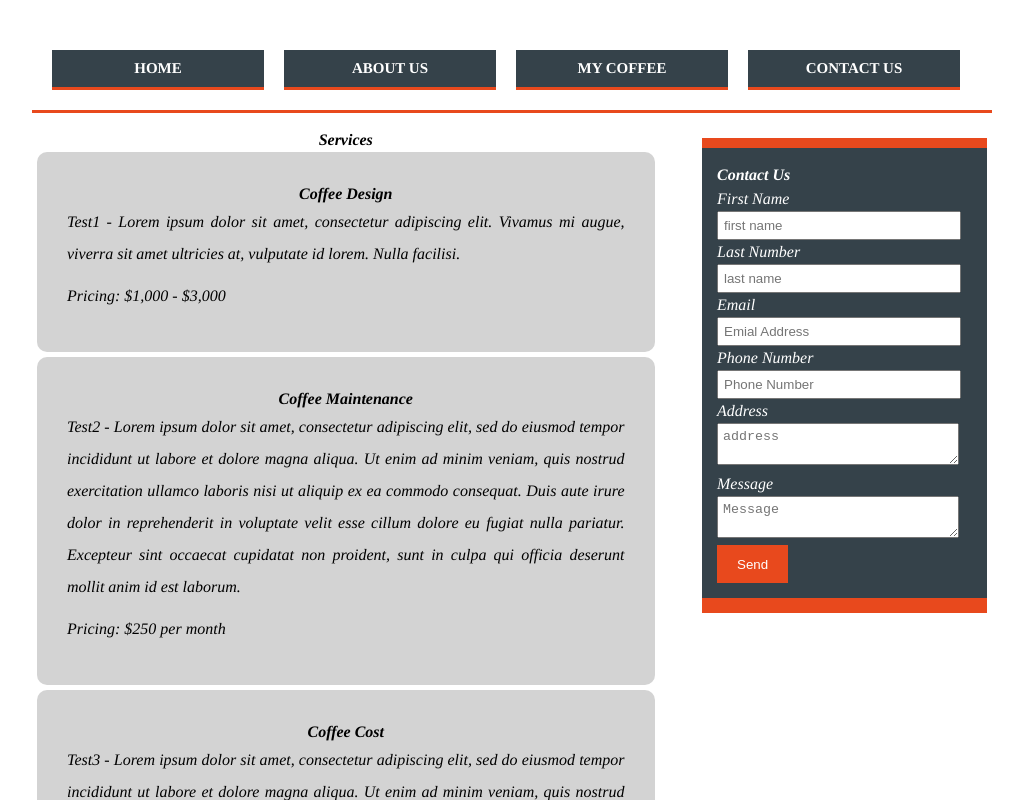
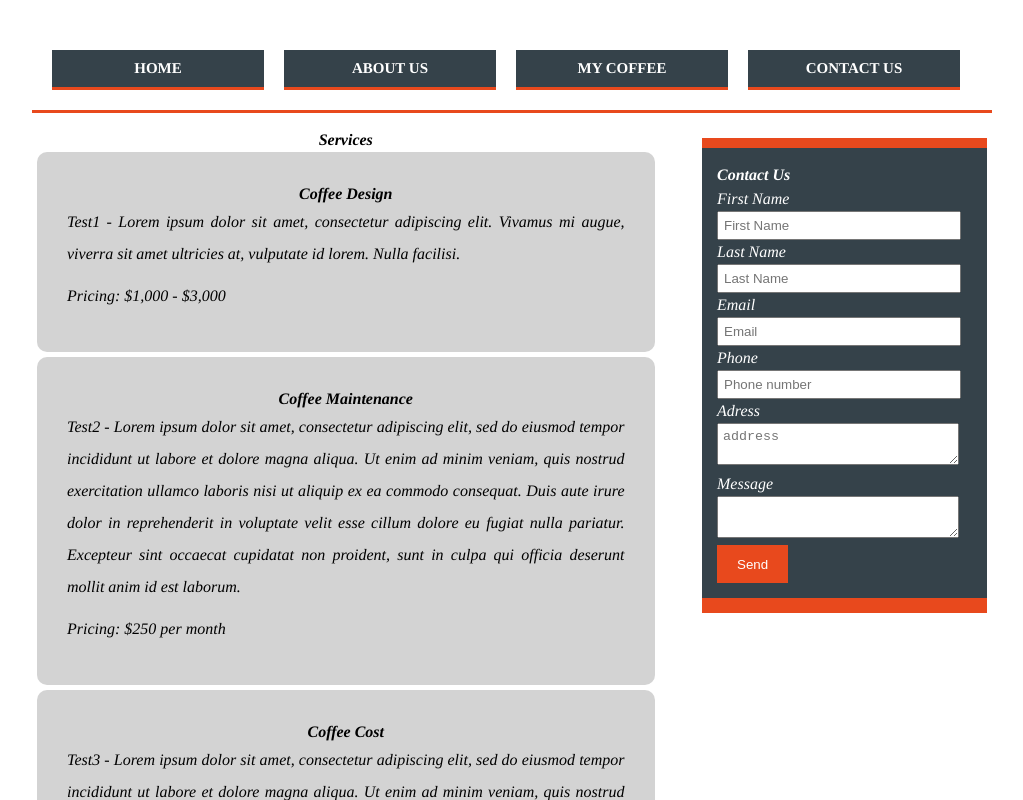
Before and after one commit to jdavault/camp-coffee, a React (Create React App) app: page /contact in a window 1280 px wide. Shown: the top 800 px of the page, without its empty margins (128-1151 px from the left). Built offline with nearby package versions, Linux system fonts and the light colour scheme.

Commit message:
created ContactForm.js

```diff
--- a/package.json
+++ b/package.json
@@ -10,6 +10,7 @@
     "react-dom": "^17.0.2",
     "react-router-dom": "^5.2.0",
     "react-scripts": "4.0.3",
+    "reactstrap": "^8.10.0",
     "web-vitals": "^1.0.1"
   },
   "scripts": {
--- a/src/components/CoffeeImg.js
+++ b/src/components/CoffeeImg.js
@@ -5,22 +5,19 @@ export default function CoffeeImg({ coffeeImg }) {
     return (
         <section id="boxes">
             <div className="boxContainer">
-                <div className="box">
                 {coffeeImg.map(coffeeImg => {
                     return (
-                            <div key={coffeeImg.id}>
-                                <img src={coffeeImg.image} width={200} height={200}
-                                />
+                        <div key={coffeeImg.id} className="box">
+                            <img
+                                src={coffeeImg.image}
+                                style={{ width: 200, height: 200 }} />
                             <h3> {coffeeImg.type} </h3>
                             <p> {coffeeImg.description} </p>
                         </div>
                     )
                 })}
-
-
             </div>
-            </div>
-        </section>
+        </section >
 
     )
 }
--- /dev/null
+++ b/src/components/ContactForm.js
@@ -0,0 +1,164 @@
+import React from "react"
+import { Button, Form, FormGroup, Label, Input, FormFeedback } from 'reactstrap';
+import "../App.css";
+
+
+class ContactForm extends React.Component {
+    constructor(props) {
+        super(props);
+
+        this.state = {
+            firstName: '',
+            lastName: '',
+            email: '',
+            phoneNum: '',
+            message: '',
+            touched: {
+                firstName: false,
+                lastName: false,
+                phoneNum: false,
+                email: false
+            }
+        };
+
+        this.handleInputChange = this.handleInputChange.bind(this);
+        this.handleSubmit = this.handleSubmit.bind(this);
+    }
+
+    validate(firstName, lastName,  email, phoneNum) {
+
+        const errors = {
+            firstName: '',
+            lastName: '',
+            email: '',
+            phoneNum: ''
+
+        };
+
+        if (this.state.touched.firstName) {
+            if (firstName.length < 2) {
+                errors.firstName = 'First name must be at least 2 characters.';
+            } else if (firstName.length > 15) {
+                errors.firstName = 'First name must be 15 or less characters.';
+            }
+        }
+
+        if (this.state.touched.lastName) {
+            if (lastName.length < 2) {
+                errors.lastName = 'Last name must be at least 2 characters.';
+            } else if (lastName.length > 15) {
+                errors.lastName = 'Last name must be 15 or less characters.';
+            }
+        }
+
+        const reg = /^\d+$/;
+        if (this.state.touched.phoneNum && !reg.test(phoneNum)) {
+            errors.phoneNum = 'The phone number should contain only numbers.';
+        }
+
+        if (this.state.touched.email && !email.includes('@')) {
+            errors.email = 'Email should contain a @';
+        }
+
+        return errors;
+    }
+
+
+    handleBlur = (field) => () => {
+        this.setState({
+            touched: {...this.state.touched, [field]: true}
+        });
+    }
+
+
+    handleInputChange(event) {
+        const target = event.target;
+        const name = target.name;
+        const value = target.type === 'checkbox' ? target.checked : target.value;
+
+        this.setState({
+            [name]: value
+        });
+    }
+
+    handleSubmit(event) {
+        console.log('Current state is: ' + JSON.stringify(this.state));
+        alert('Current state is: ' + JSON.stringify(this.state));
+        event.preventDefault();
+    }
+
+
+    render() {
+
+        const errors = this.validate(this.state.firstName, this.state.lastName, this.state.phoneNum, this.state.email);
+
+        return (
+            <>
+                <aside id="sidebar">
+                    <div className="dark">
+                    <h3>Contact Us</h3>
+                    <Form className="contactForm" onSubmit={this.handleSubmit}>
+                        <FormGroup row>
+                            <label htmlFor="firstName">First Name</label>
+                            <Input type="text" id="firstName" name="firstName"
+                                placeholder="First Name"
+                                value={this.state.firstName}
+                                invalid={errors.firstName}
+                                onBlur={this.handleBlur("firstName")}
+                                onChange={this.handleInputChange} />
+                            <FormFeedback>{errors.firstName}</FormFeedback>
+                        </FormGroup>
+                        <FormGroup row>
+                            <Label htmlFor="lastName">Last Name</Label>
+                            <Input type="text" id="lastName" name="lastName"
+                                placeholder="Last Name"
+                                value={this.state.lastName}
+                                invalid={errors.lastName}
+                                onBlur={this.handleBlur("lastName")}
+                                onChange={this.handleInputChange} />
+                            <FormFeedback>{errors.lastName}</FormFeedback>
+                        </FormGroup>
+                        <FormGroup row>
+                            <Label htmlFor="email">Email</Label>
+                            <Input type="email" id="email" name="email"
+                                placeholder="Email"
+                                value={this.state.email}
+                                invalid={errors.email}
+                                onBlur={this.handleBlur("email")}
+                                onChange={this.handleInputChange} />
+                            <FormFeedback>{errors.email}</FormFeedback>
+                        </FormGroup>
+                        <FormGroup row>
+                            <Label htmlFor="phoneNum">Phone</Label>
+                            <Input type="tel" id="phoneNum" name="phoneNum"
+                                placeholder="Phone number"
+                                value={this.state.phoneNum}
+                                invalid={errors.phoneNum}
+                                onBlur={this.handleBlur("phoneNum")}
+                                onChange={this.handleInputChange} />
+                            <FormFeedback>{errors.phoneNum}</FormFeedback>
+                        </FormGroup>
+                        <FormGroup row>
+                            <Label htmlFor="address">Adress</Label>
+                            <textarea placeholder="address"></textarea>
+                        </FormGroup>
+                        <FormGroup row>
+                            <Label htmlFor="message">Message</Label>
+                            <Input type="textarea" id="message" name="message"
+                                value={this.state.message}
+                                onChange={this.handleInputChange}></Input>
+                        </FormGroup>
+                        <FormGroup row>
+                            <Button className="button" type="submit">
+                            Send
+                            </Button>
+                        </FormGroup>
+                    </Form>
+                    </div>
+                </aside>
+            </>
+        )
+    }
+}
+
+export default ContactForm
--- a/src/components/ContactUs.js
+++ b/src/components/ContactUs.js
@@ -1,5 +1,7 @@
 import React from "react"
+
 import ServiceCards from "./SerivceCards"
+import ContactForm from "./ContactForm"
 
 function ContactUs() {
   const serviceCards = [
@@ -34,46 +36,9 @@ function ContactUs() {
             <h1 className="page-title">Services</h1>
             <ServiceCards serviceCards={serviceCards} />
           </article>
-          <aside id="sidebar">
-            <div className="dark">
-              <h3>Contact Us</h3>
-              <form className="contactForm">
-                <div>
-                  <label>First Name</label>
-                  <br />
-                  <input type="text" placeholder="first name" />
-                </div>
-                <div>
-                  <label>Last Number</label>
-                  <br />
-                  <input type="text" placeholder="last name" />
-                </div>
-                <div>
-                  <label>Email</label>
-                  <br />
-                  <input type="email" placeholder="Emial Address" />
-                </div>
-                <div>
-                  <label>Phone Number</label>
-                  <br />
-                  <input type="number" placeholder="Phone Number" />
-                </div>
-                <div>
-                  <label>Address</label>
-                  <br />
-                  <textarea placeholder="address"></textarea>
-                </div>
-                <div>
-                  <label>Message</label>
-                  <br />
-                  <textarea placeholder="Message"></textarea>
-                </div>
-                <button className="button" type="submit">
-                  Send
-                </button>
-              </form>
-            </div>
-          </aside>
+
+          <ContactForm />
+
         </div>
       </section>
     </>
```
Also changed, not shown: src/App.css (line endings or trailing spaces), 1 other file (tests, documents, lock files or other folders). Lines whose indentation alone changed are shown as unchanged.
